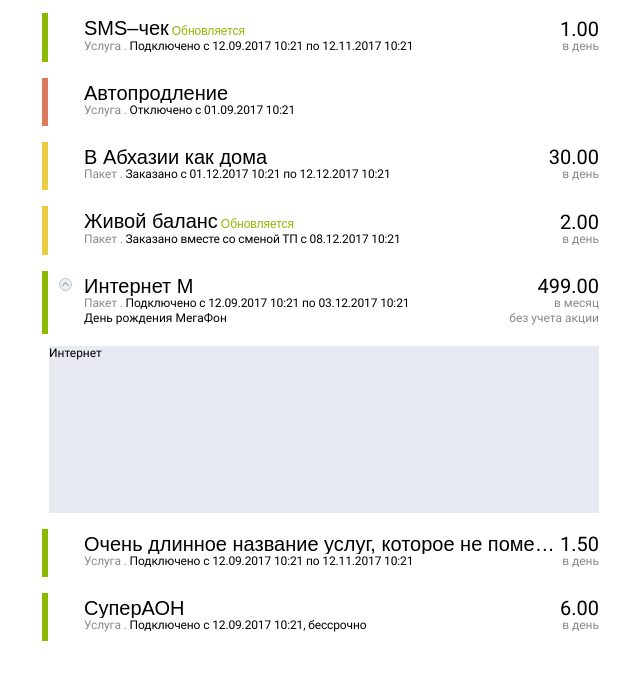
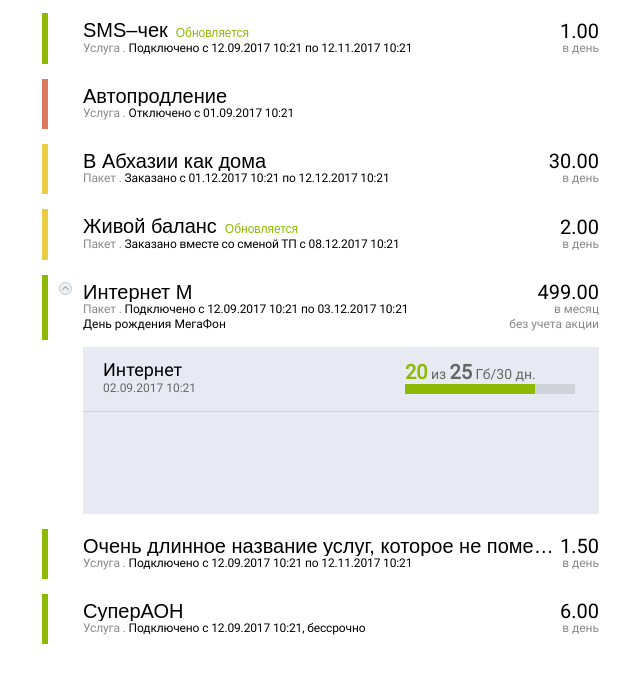
Before and after one commit to cybersunt/peter-service, a website: page public/index.html in a window 1280 px wide. Shown: the whole page, without its empty margins (316-956 px from the left). Drawn offline with nearby package versions, Linux system fonts and the light colour scheme; files whose address does not match are found by name.

Commit message:
Add service internet styles

```diff
--- a/public/css/style.css
+++ b/public/css/style.css
@@ -514,7 +514,7 @@ body {
 }
 
 .services__item {
-  margin-bottom: 16px;
+  margin-bottom: 15px;
 }
 
 .service {
@@ -522,9 +522,9 @@ body {
 }
 
 .service__info {
-  padding-top: 5px;
+  padding-top: 7px;
   padding-bottom: 8px;
-  padding-left: 35px;
+  padding-left: 34px;
   position: relative;
   margin-bottom: 7px;
 }
@@ -637,7 +637,7 @@ body {
   line-height: 15px;
   color: #8cba00;
   bottom: 0px;
-  left: 3px;
+  left: 8px;
 }
 
 .service__type {
@@ -673,7 +673,71 @@ body {
 }
 
 .service__more-info {
-  width: 100%;
+  width: calc(100% - 34px);
   height: 167px;
+  margin-left: 34px;
   background-color: #e7eaf2;
 }
+
+.service__internet {
+  padding-top: 15px;
+  padding-bottom: 15px;
+  padding-left: 20px;
+  padding-right: 24px;
+  border-bottom: 1px solid #cfd2d9;
+}
+
+.one-service {
+  display: -webkit-box;
+  display: -ms-flexbox;
+  display: flex;
+  -webkit-box-pack: justify;
+      -ms-flex-pack: justify;
+          justify-content: space-between;
+}
+
+.one-service__name {
+  font-size: 18px;
+  line-height: 15px;
+  margin-top: 0;
+  margin-bottom: 4px;
+}
+
+.one-service__date {
+  color: #666666;
+  margin: 0;
+}
+
+.one-service__col {
+  width: 170px;
+}
+
+.one-service__data {
+  font-size: 14px;
+  line-height: 20px;
+  margin: 0;
+  color: #666666;
+}
+
+.one-service__data b {
+  font-size: 20px;
+}
+
+.one-service__spent {
+  color: #8cba00;
+}
+
+.progress {
+  width: 170px;
+  height: 10px;
+  background-color: #cfd2d9;
+  position: relative;
+}
+
+.progress__bar {
+  width: 130px;
+  height: 10px;
+  background-color: #8cba00;
+  position: absolute;
+  top: ;
+}
--- a/public/index.html
+++ b/public/index.html
@@ -40,10 +40,16 @@
           </div>
         </div>
 
-
         <div v-if="service.details" class="service__more-info">
-          <div class="service__internet">
-            <p>Интернет</p>
+          <div class="service__internet one-service">
+            <div class="one-service__col">
+              <p class="one-service__name">Интернет</p>
+              <p class="one-service__date">02.09.2017 10:21</p>
+            </div>
+            <div class="one-service__col">
+              <p class="one-service__data"><b class="one-service__spent">20</b> из <b>25</b> Гб/30 дн.</p>
+              <progress-bar></progress-bar>
+            </div>
           </div>
         </div>
       </li>
--- a/public/js/app.js
+++ b/public/js/app.js
@@ -94,6 +94,14 @@ var SERVICES = [
   }
 ];
 
+Vue.component('progress-bar', {
+  template: `
+    <div class="progress">
+      <div class="progress__bar"></div>
+    </div>
+  `
+});
+
 new Vue({
   el: '#app',
   data: {
--- a/source/css/service.css
+++ b/source/css/service.css
@@ -3,9 +3,9 @@
 }
 
 .service__info {
-  padding-top: 5px;
+  padding-top: 7px;
   padding-bottom: 8px;
-  padding-left: 35px;
+  padding-left: 34px;
   position: relative;
   margin-bottom: 7px;
 }
@@ -110,7 +110,7 @@
   line-height: 15px;
   color: #8cba00;
   bottom: 0px;
-  left: 3px;
+  left: 8px;
 }
 
 .service__type {
@@ -142,7 +142,67 @@
 }
 
 .service__more-info {
-  width: 100%;
+  width: calc(100% - 34px);
   height: 167px;
+  margin-left: 34px;
   background-color: #e7eaf2;
 }
+
+.service__internet {
+  padding-top: 15px;
+  padding-bottom: 15px;
+  padding-left: 20px;
+  padding-right: 24px;
+  border-bottom: 1px solid #cfd2d9;
+}
+
+.one-service {
+  display: flex;
+  justify-content: space-between;
+}
+
+.one-service__name {
+  font-size: 18px;
+  line-height: 15px;
+  margin-top: 0;
+  margin-bottom: 4px;
+}
+
+.one-service__date {
+  color: #666666;
+  margin: 0;
+}
+
+.one-service__col {
+  width: 170px;
+}
+
+.one-service__data {
+  font-size: 14px;
+  line-height: 20px;
+  margin: 0;
+  color: #666666;
+}
+
+.one-service__data b {
+  font-size: 20px;
+}
+
+.one-service__spent {
+  color: #8cba00;
+}
+
+.progress {
+  width: 170px;
+  height: 10px;
+  background-color: #cfd2d9;
+  position: relative;
+}
+
+.progress__bar {
+  width: 130px;
+  height: 10px;
+  background-color: #8cba00;
+  position: absolute;
+  top: ;
+}
--- a/source/css/services.css
+++ b/source/css/services.css
@@ -15,5 +15,5 @@
 }
 
 .services__item {
-  margin-bottom: 16px;
+  margin-bottom: 15px;
 }
```
Also changed, not shown: source/index.html (+9 -3 lines), source/js/app.js (+8 -0 lines), public/css/style.min.css.
